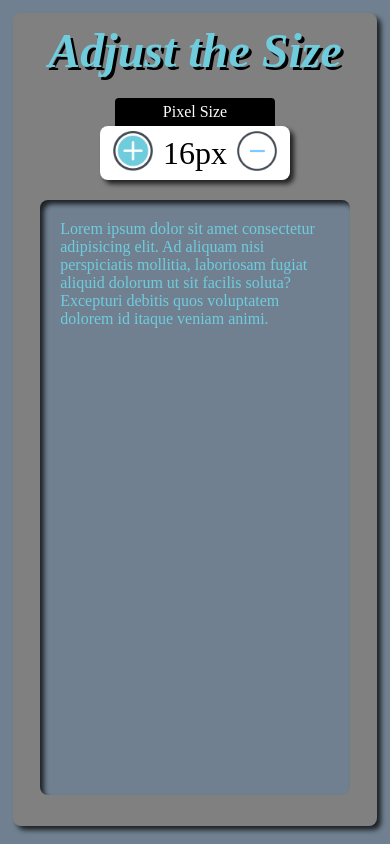
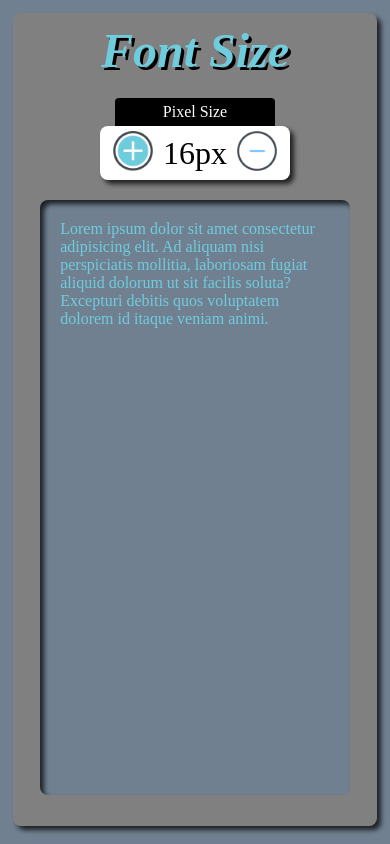
Before and after one commit to leshwebdev/Font-Size, a plain HTML site: page index.html in a window 390 px wide. Drawn offline with Linux system fonts and the light colour scheme.

Commit message:
Small fix for mobile

```diff
--- a/index.html
+++ b/index.html
@@ -10,7 +10,7 @@
 
 <body>
     <div class="wrapper flex column h-centered box-shadow">
-        <i>Adjust the Size</i>
+        <i>Font Size</i>
         <div class="bar flex column centered">
             <div class="query flex centered">Pixel Size</div>
             <div class="actions flex centered box-shadow">
```
